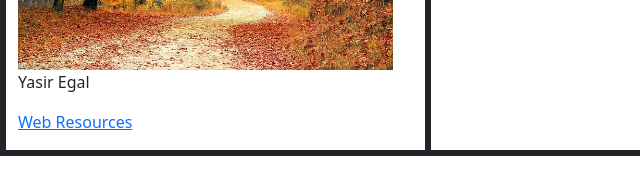
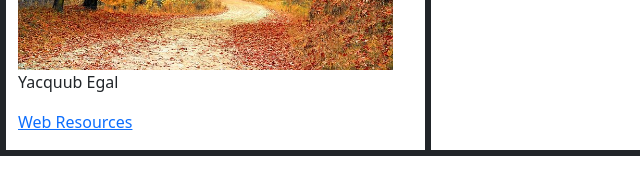
Before and after one commit to Yacquubegal/WebRoot, a plain HTML site: page index.html in a window 1280 px wide. Shown: the part 242-436 px from the top of the page, 0-640 px from the left. Drawn offline with nearby package versions, Linux system fonts and the light colour scheme.

Commit message:
Update index.html

```diff
--- a/index.html
+++ b/index.html
@@ -10,7 +10,7 @@
     <meta name="keywords" content="search terms used to find this page.">
     <meta name="description" content="Paragraph that appears along with
     your link in search engine results.">
-    <meta name="author" content="Yasir Egal">
+    <meta name="author" content="Yacquub Egal">
 
 
     <!-- Bootstrap CSS -->
@@ -28,7 +28,7 @@
                 <img src="img/Fall.jpg"
                      style="height:250px;"
                      alt="Beautiful Nature"/>
-                <p style="clear:both;">Yasir Egal</p>
+                <p style="clear:both;">Yacquub Egal</p>
                 <p>
                     <a href="html/webresources.html">Web Resources</a>
                 </p>
```
